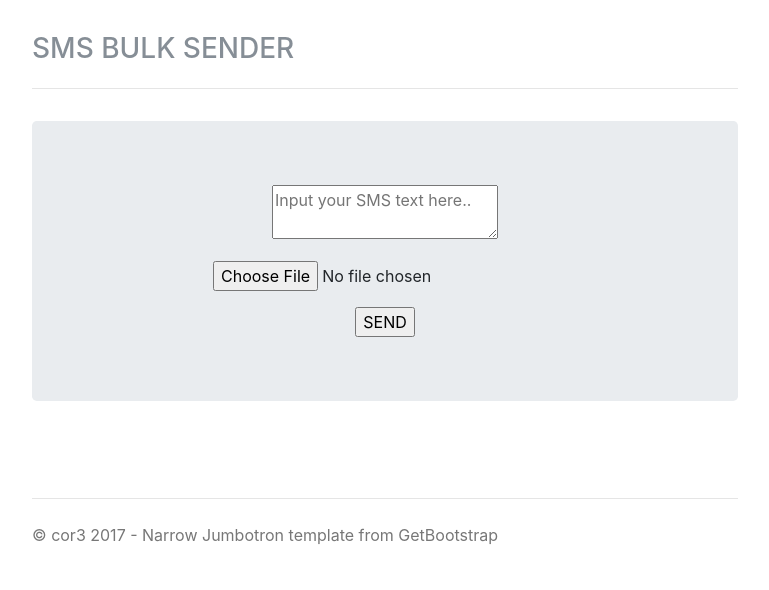
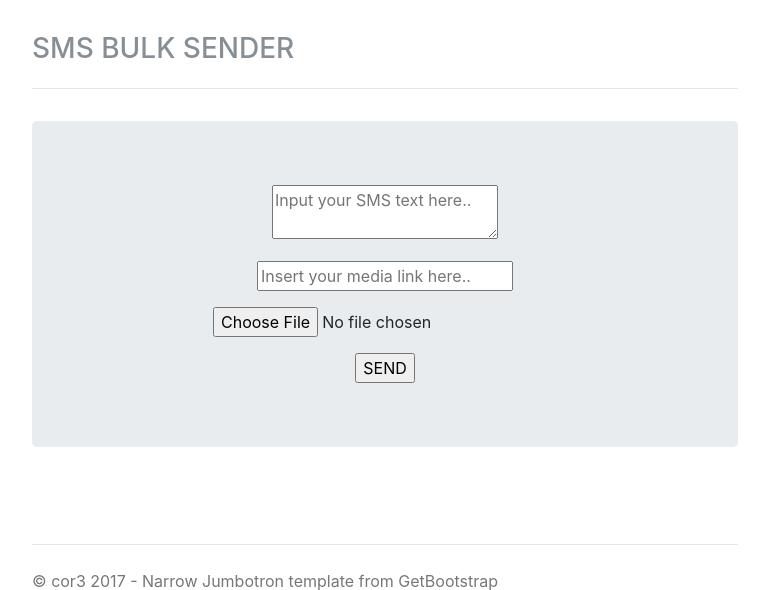
Before and after one commit to chrisng85/new-sms-iso, a Flask app: page /sms in a window 1280 px wide. Shown: the top 590 px of the page, without its empty margins (255-1024 px from the left). Run offline with Flask 2, Linux system fonts and the light colour scheme; some libraries are stand-ins or nearby versions.

Commit message:
Update index.html

```diff
--- a/templates/index.html
+++ b/templates/index.html
@@ -21,6 +21,8 @@
             <form method="post" action="{{ SERVER_NAME }} send" enctype="multipart/form-data">
                 <textarea id="smsInput" name="smsInput" placeholder="Input your SMS text here.." required="required" oninput="onTextInput()"></textarea>
                 <div id="charCount"></div>
+                <p class="lead"></p>
+                <input type="text" id="mediaURL" name="mediaURL" placeholder="Insert your media link here..">
                 <p class="lead"></p>
                 <input id="fileUpload" name="fileUpload" type="file" accept=".csv" required="required" onchange="onFileUpload()">
                 <div id="fileInfo"></div>
```
